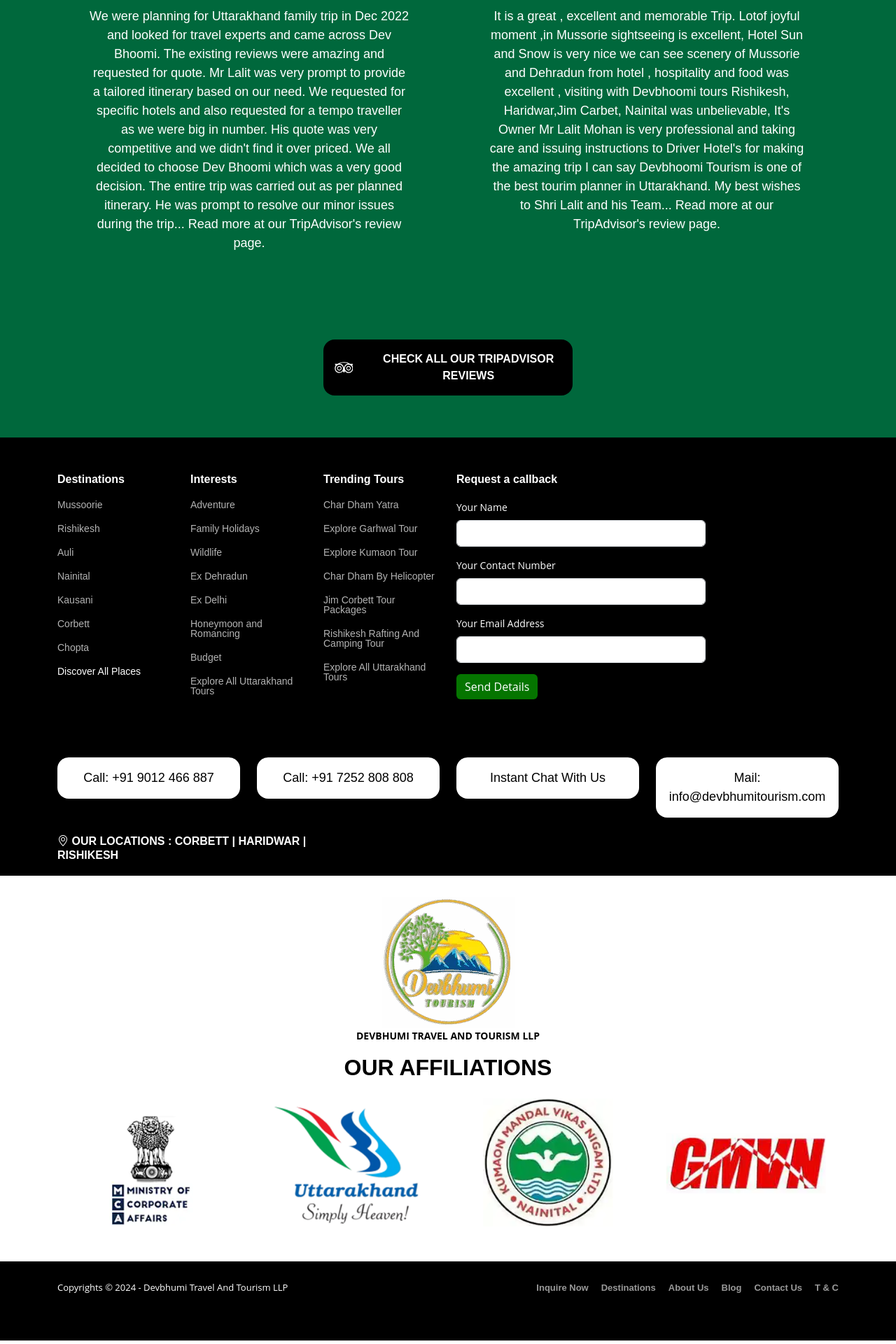
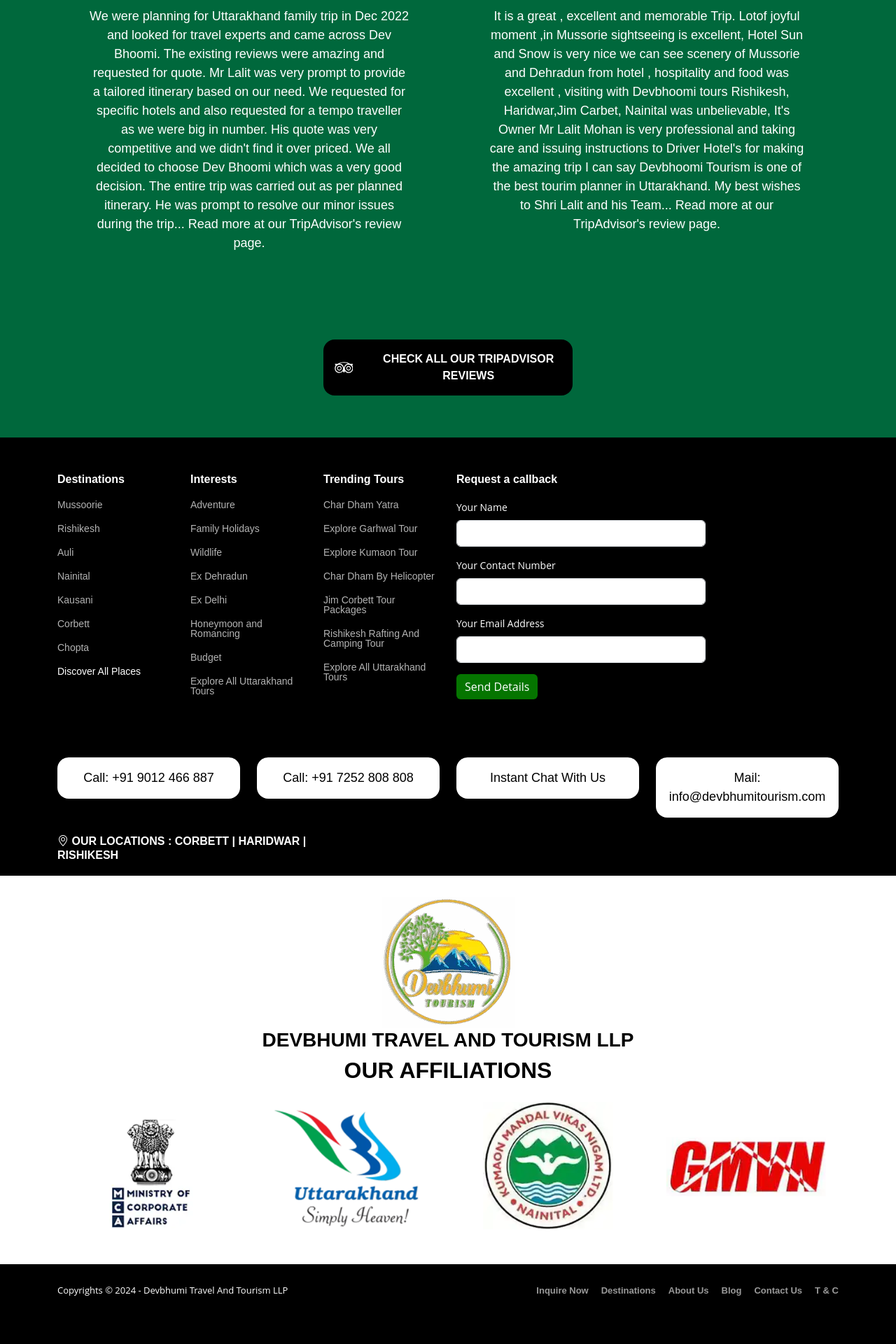
Before and after one commit to sualsoft/devbhumitourism, a Jekyll site: the page built from contact-us.md, in a window 1280 px wide. Shown: the part 3235-5155 px from the top of the page at 70% size. Built offline with Jekyll 4.4.1, drawn with Linux system fonts in a browser that asks for light colours; some web fonts are replaced.

Commit message:
Update footer.html

```diff
--- a/_includes/footer.html
+++ b/_includes/footer.html
@@ -88,7 +88,7 @@
         <a href="/">Mail: info@devbhumitourism.com</a>
       </div>
 
-      <div class="col-lg-4 align-center">
+      <div class="col-lg-4">
         <h4>
           <i class="bi bi-geo-alt"></i> OUR LOCATIONS : CORBETT | HARIDWAR |
           RISHIKESH
@@ -101,7 +101,7 @@
       <div class="row d-flex justify-content-center">
         <div class="col-lg-12 text-center">
           <img src="/assets/img/logo.png" alt="logo" class="logo" />
-          <p><strong>DEVBHUMI TRAVEL AND TOURISM LLP</strong></p>
+          <h3><strong>DEVBHUMI TRAVEL AND TOURISM LLP</strong></h3>
           <h2><strong>OUR AFFILIATIONS</strong></h2>
         </div>
         <div class="col-lg-3 d-flex justify-content-start align-items-center">
```
